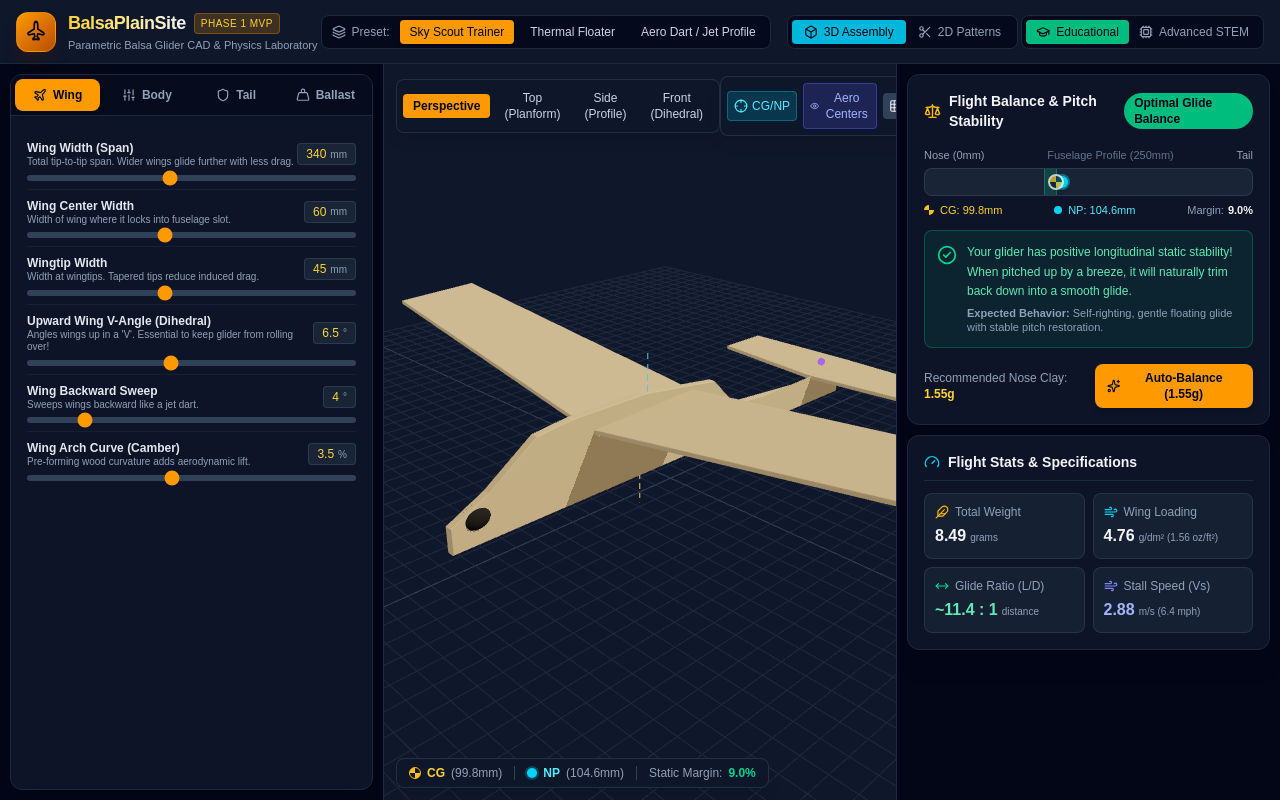
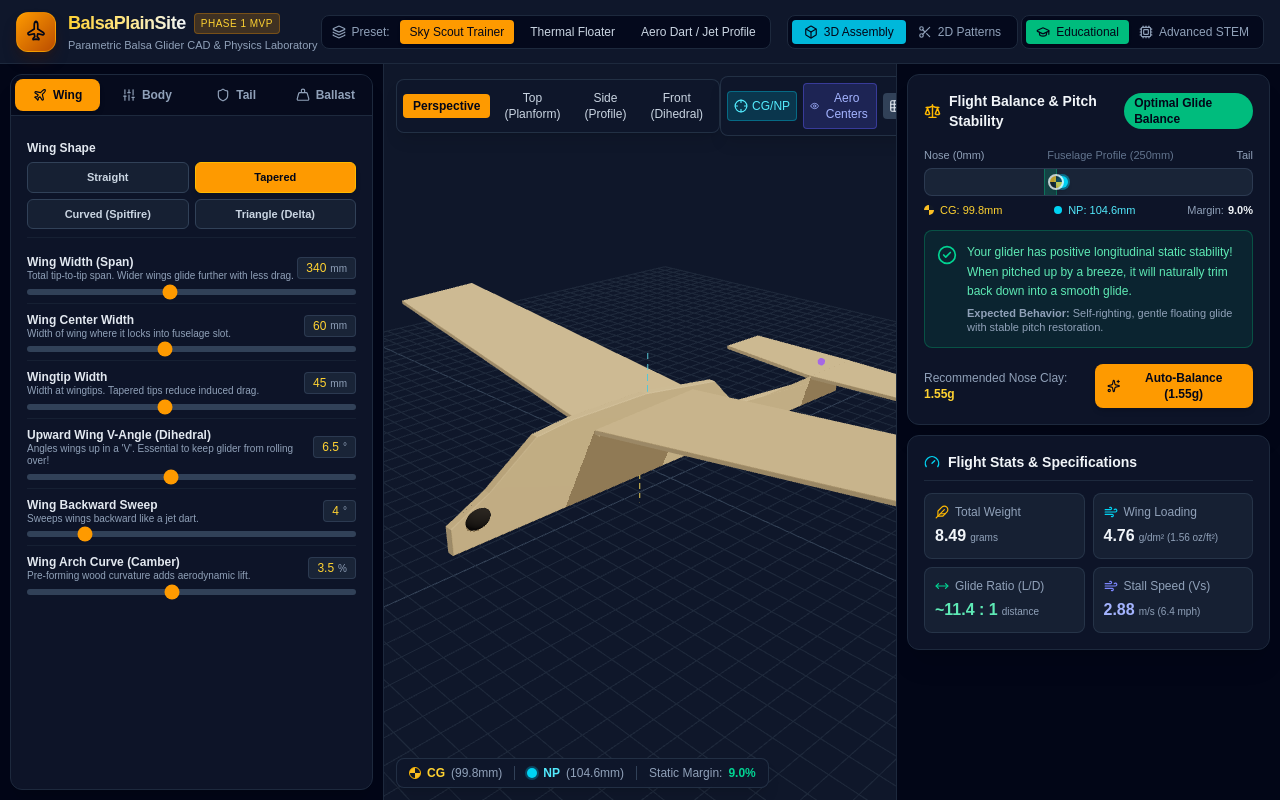
Before and after one commit to MrJanHorak/balsa-wood-plane-designer, a Next.js app: page / in a window 1280 px wide. Built offline with nearby package versions, Linux system fonts and the light colour scheme.

Commit message:
This round added the wing planform selector and fixed a real physics/geometry mismatch it exposed.

```diff
--- a/src/components/ui/ParametricControls.tsx
+++ b/src/components/ui/ParametricControls.tsx
@@ -1,7 +1,7 @@
 'use client';
 
 import React, { useState } from 'react';
-import { GliderDesign, UIMode, WingMountType } from '@/types/glider';
+import { GliderDesign, UIMode, WingMountType, WingPlanformType } from '@/types/glider';
 import { SliderInput } from '@/components/common/SliderInput';
 import { Plane, Sliders, Shield, Weight } from 'lucide-react';
 
@@ -10,6 +10,13 @@ const MOUNT_TYPE_OPTIONS: { value: WingMountType; label: string; simpleLabel: st
   { value: 'top_saddle', label: 'Top Saddle', simpleLabel: 'Wing on Top' },
   { value: 'parasol_pylon', label: 'Parasol Pylon', simpleLabel: 'Wing on Strut' },
   { value: 'bottom_saddle', label: 'Bottom Saddle', simpleLabel: 'Wing Underneath' },
+];
+
+const PLANFORM_OPTIONS: { value: WingPlanformType; label: string; simpleLabel: string }[] = [
+  { value: 'rectangular', label: 'Rectangular', simpleLabel: 'Straight' },
+  { value: 'tapered', label: 'Tapered', simpleLabel: 'Tapered' },
+  { value: 'elliptical', label: 'Elliptical', simpleLabel: 'Curved (Spitfire)' },
+  { value: 'delta', label: 'Delta', simpleLabel: 'Triangle (Delta)' },
 ];
 
 interface ParametricControlsProps {
@@ -125,6 +132,27 @@ export const ParametricControls: React.FC<ParametricControlsProps> = ({
         {/* 1. Main Wing Section */}
         {activeSection === 'wing' && (
           <div>
+            <div className="py-2 border-b border-slate-800/60 space-y-1.5 mb-2">
+              <span className="text-xs font-semibold text-slate-200 block">
+                {isSimple ? 'Wing Shape' : 'Planform Type'}
+              </span>
+              <div className="grid grid-cols-2 gap-1.5">
+                {PLANFORM_OPTIONS.map((opt) => (
+                  <button
+                    key={opt.value}
+                    onClick={() => updateWing({ planformType: opt.value })}
+                    className={`py-1.5 px-1.5 text-[11px] font-semibold rounded-md border transition-colors ${
+                      glider.wing.planformType === opt.value
+                        ? 'bg-amber-500 text-slate-950 border-amber-400 shadow-md'
+                        : 'bg-slate-800/60 text-slate-300 border-slate-700 hover:bg-slate-800'
+                    }`}
+                  >
+                    {isSimple ? opt.simpleLabel : opt.label}
+                  </button>
+                ))}
+              </div>
+            </div>
+
             <SliderInput
               label="Wingspan (b)"
               simpleLabel="Wing Width (Span)"
@@ -151,6 +179,7 @@ export const ParametricControls: React.FC<ParametricControlsProps> = ({
               onChange={(v) => updateWing({ rootChordMm: v })}
             />
 
+            {glider.wing.planformType !== 'rectangular' && (
               <SliderInput
                 label="Tip Chord (c_t)"
                 simpleLabel="Wingtip Width"
@@ -163,6 +192,7 @@ export const ParametricControls: React.FC<ParametricControlsProps> = ({
                 isSimpleMode={isSimple}
                 onChange={(v) => updateWing({ tipChordMm: v })}
               />
+            )}
 
             <SliderInput
               label="Dihedral Angle (Γ)"
--- a/src/constants/presets.ts
+++ b/src/constants/presets.ts
@@ -97,7 +97,7 @@ export const GLIDER_PRESETS: Record<string, GliderDesign> = {
         lengthMm: 30,
         thicknessMm: 1.7,
       },
-      noseBallastGrams: 0.9,
+      noseBallastGrams: 1.2,
       ballastPositionXMm: 10,
       profileStyle: 'sky_streak',
     },
@@ -105,7 +105,10 @@ export const GLIDER_PRESETS: Record<string, GliderDesign> = {
       planformType: 'rectangular',
       spanMm: 440,
       rootChordMm: 52,
-      tipChordMm: 36,
+      // Rectangular planform: tip chord equals root chord — the geometry engine
+      // enforces this visually, so this value must match to keep the physics
+      // (wing area, mass, CG) consistent with what actually gets rendered/cut.
+      tipChordMm: 52,
       sweepDeg: 2,
       dihedralDeg: 7.5,
       camberPercent: 4.5,
--- a/src/geometry/extrusion3d.ts
+++ b/src/geometry/extrusion3d.ts
@@ -1,5 +1,5 @@
 import * as THREE from 'three';
-import { GliderDesign } from '@/types/glider';
+import { GliderDesign, getEffectiveTipChordMm } from '@/types/glider';
 import { getFuselageProfilePoints } from '@/physics/massBalance';
 
 /**
@@ -172,7 +172,7 @@ export function createWingMesh(glider: GliderDesign, balsaMaterial: THREE.Materi
   const { wing, fuselage } = glider;
   const halfSpan = wing.spanMm / 2;
   const cr = wing.rootChordMm;
-  const ct = wing.planformType === 'rectangular' ? cr : wing.tipChordMm;
+  const ct = getEffectiveTipChordMm(wing);
   const sweepRad = (wing.sweepDeg * Math.PI) / 180;
   const sweepOffsetAtTip = halfSpan * Math.tan(sweepRad);
 
--- a/src/geometry/patterns2d.ts
+++ b/src/geometry/patterns2d.ts
@@ -1,4 +1,4 @@
-import { GliderDesign } from '@/types/glider';
+import { GliderDesign, getEffectiveTipChordMm } from '@/types/glider';
 import { getFuselageProfilePoints } from '@/physics/massBalance';
 
 export interface FlatPartSvg {
@@ -119,7 +119,7 @@ export function generateWingFlatPattern(glider: GliderDesign): FlatPartSvg {
   const { wing } = glider;
   const halfSpan = wing.spanMm / 2;
   const cr = wing.rootChordMm;
-  const ct = wing.planformType === 'rectangular' ? cr : wing.tipChordMm;
+  const ct = getEffectiveTipChordMm(wing);
   const sweepRad = (wing.sweepDeg * Math.PI) / 180;
   const sweepOffset = halfSpan * Math.tan(sweepRad);
 
--- a/src/physics/massBalance.ts
+++ b/src/physics/massBalance.ts
@@ -1,4 +1,4 @@
-import { GliderDesign, GliderMassBreakdown } from '@/types/glider';
+import { GliderDesign, GliderMassBreakdown, getEffectiveTipChordMm } from '@/types/glider';
 
 /**
  * Approximate points for a stylized profile fuselage.
@@ -133,14 +133,15 @@ export function calculateGliderMassAndCG(glider: GliderDesign): {
 
   // 2. Wing
   // Trapezoidal planform: S = (c_root + c_tip) / 2 * span
-  const wingAreaMm2 = ((glider.wing.rootChordMm + glider.wing.tipChordMm) / 2) * glider.wing.spanMm;
+  const effectiveTipChordMm = getEffectiveTipChordMm(glider.wing);
+  const wingAreaMm2 = ((glider.wing.rootChordMm + effectiveTipChordMm) / 2) * glider.wing.spanMm;
   const wingVolumeMm3 = wingAreaMm2 * glider.wing.thicknessMm;
   const wingGrams = wingVolumeMm3 * densityGPerMm3;
 
   // Wing centroid along X:
   // For trapezoid: centroid from root LE = (rootChord + 2 * tipChord) / (3 * (rootChord + tipChord)) * chordLine + sweep offset
   const cr = glider.wing.rootChordMm;
-  const ct = glider.wing.tipChordMm;
+  const ct = effectiveTipChordMm;
   const span = glider.wing.spanMm;
   const sweepRad = (glider.wing.sweepDeg * Math.PI) / 180;
   const sweepOffsetAtMidHalfSpan = (span / 4) * Math.tan(sweepRad);
--- a/src/physics/stability.ts
+++ b/src/physics/stability.ts
@@ -1,4 +1,4 @@
-import { GliderAeroReport, GliderDesign, StabilityStatus } from '@/types/glider';
+import { GliderAeroReport, GliderDesign, StabilityStatus, getEffectiveTipChordMm } from '@/types/glider';
 import { calculateGliderMassAndCG } from './massBalance';
 import { calculateNeutralPoint, computeSurfaceAerodynamics } from './aerodynamics';
 
@@ -10,7 +10,7 @@ export function analyzeGliderStability(glider: GliderDesign): GliderAeroReport {
   // 2. Calculate Wing Aerodynamics
   const wingAero = computeSurfaceAerodynamics(
     glider.wing.rootChordMm,
-    glider.wing.tipChordMm,
+    getEffectiveTipChordMm(glider.wing),
     glider.wing.spanMm,
     glider.wing.sweepDeg,
     glider.fuselage.wingSlot.xPositionMm,
--- a/src/types/glider.ts
+++ b/src/types/glider.ts
@@ -65,6 +65,18 @@ export interface WingConfig {
   thicknessMm: number;        // Wing sheet thickness
   slotTabWidthMm: number;     // Width of center interlocking tab
   hasLeadingEdgeTaper: boolean;
+}
+
+/**
+ * The effective tip chord to use for area, MAC, and geometry calculations.
+ * Rectangular wings are defined by root chord alone — tipChordMm is ignored
+ * (and stays stale in state as the user tweaks other sliders), so every
+ * consumer of tip chord (physics AND geometry) must read through this
+ * helper rather than wing.tipChordMm directly, or the rendered shape and
+ * the stability math can silently disagree.
+ */
+export function getEffectiveTipChordMm(wing: Pick<WingConfig, 'planformType' | 'rootChordMm' | 'tipChordMm'>): number {
+  return wing.planformType === 'rectangular' ? wing.rootChordMm : wing.tipChordMm;
 }
 
 export interface TailConfig {
```
Also changed, not shown: 1 other file (tests, documents, lock files or other folders). Lines whose indentation alone changed are shown as unchanged.
